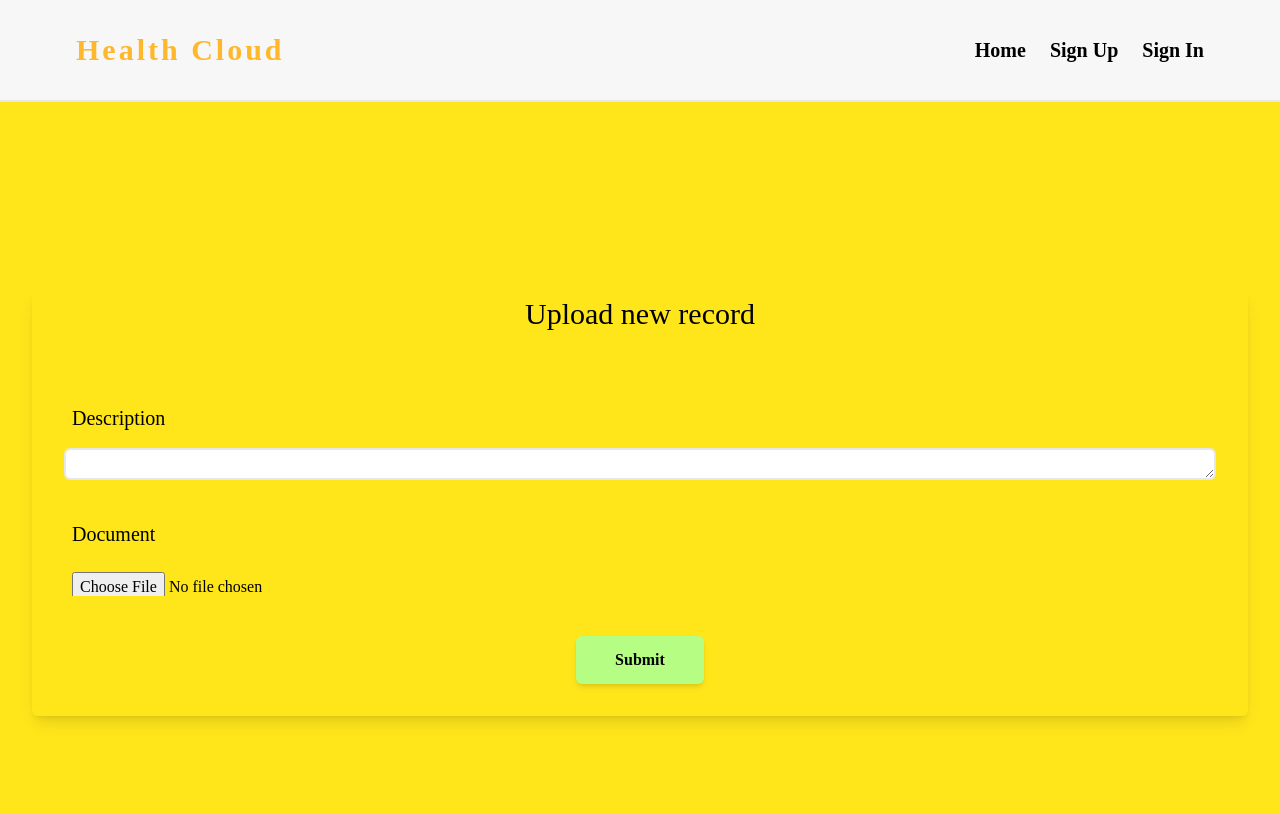
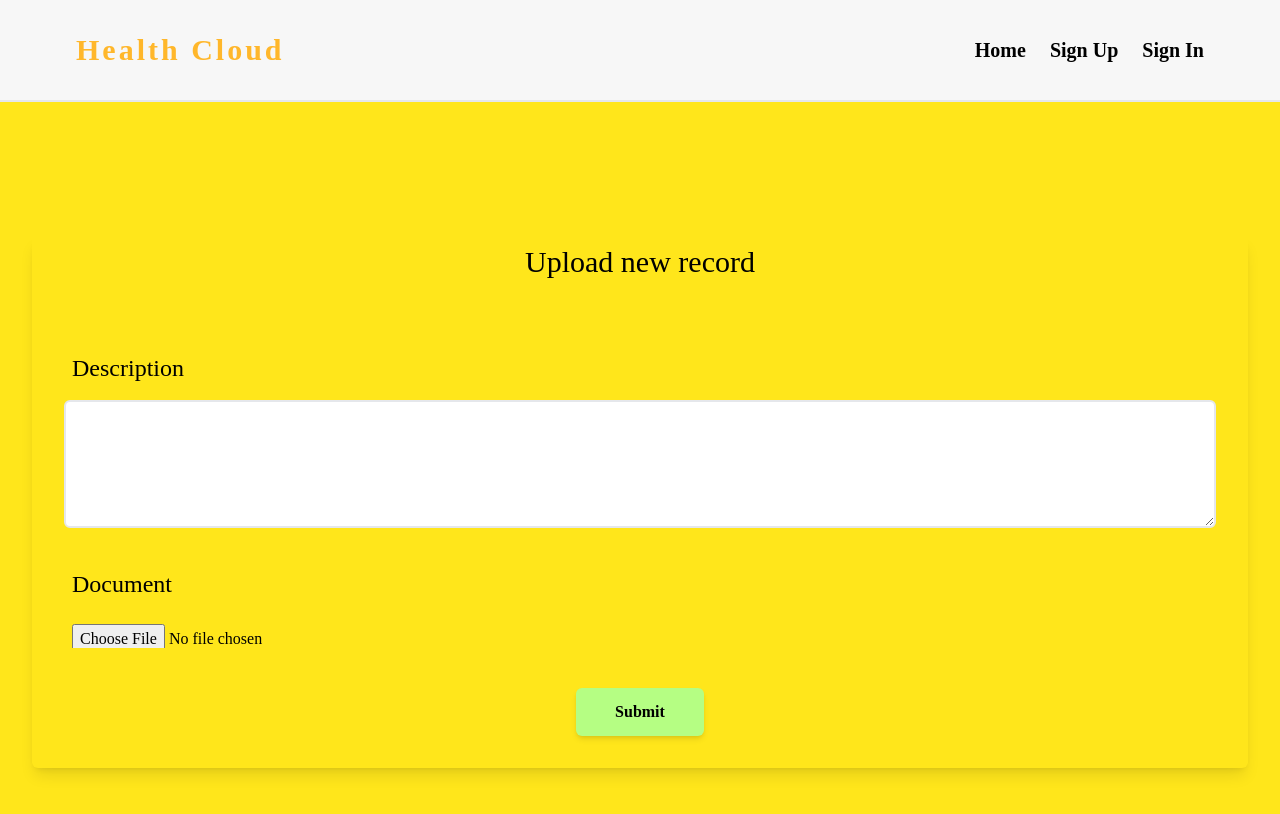
Before and after one commit to Shivz3232/health-cloud-mvp, a Next.js app: page /record/create in a window 1280 px wide. Shown: the top 814 px of the page. Built offline with nearby package versions, Linux system fonts and the light colour scheme; no server answers.

Commit message:
minor bug fixes

```diff
--- a/components/Record/CreationForm.tsx
+++ b/components/Record/CreationForm.tsx
@@ -24,7 +24,7 @@ const RecordCreationForm: FC<props> = ({ sessionId }) => {
     axios
       .post(`/api/record?sessionId=${sessionId}`, { description })
       .then(() => {
-        router.push(`/session/${sessionId}`);
+        router.push(`/sessions/${sessionId}`);
       })
       .catch(err => {
         setError(err.message);
@@ -39,17 +39,17 @@ const RecordCreationForm: FC<props> = ({ sessionId }) => {
       id="record-form"
     >
       <div className="w-full flex flex-col p-2">
-        <label htmlFor="description" className="text-xl p-2">
+        <label htmlFor="description" className="text-2xl p-2">
           Description
         </label>
         <textarea
           id="description"
           name="description"
-          className="h-8 mt-2 p-2 border-2 rounded-md"
+          className="h-32 text-xl mt-2 p-2 border-2 rounded-md"
         />
       </div>
       <div className="flex flex-col p-2">
-        <label htmlFor="Document" className="text-xl p-2">
+        <label htmlFor="Document" className="text-2xl p-2">
           Document
         </label>
         <input
--- a/components/Session/index.tsx
+++ b/components/Session/index.tsx
@@ -1,4 +1,5 @@
 import { FC } from 'react';
+import Router from 'next/router';
 
 interface props {
   session: any;
@@ -6,7 +7,10 @@ interface props {
 
 const Session: FC<props> = ({ session }) => {
   return (
-    <div className="p-8 flex flex-col shadow-md text-xl">
+    <div
+      className="p-8 flex flex-col shadow-md text-xl cursor-pointer"
+      onClick={() => Router.push(`/sessions/${session._id}`)}
+    >
       <p className="font-semibold">
         Name:{' '}
         <span className="font-normal">
```
